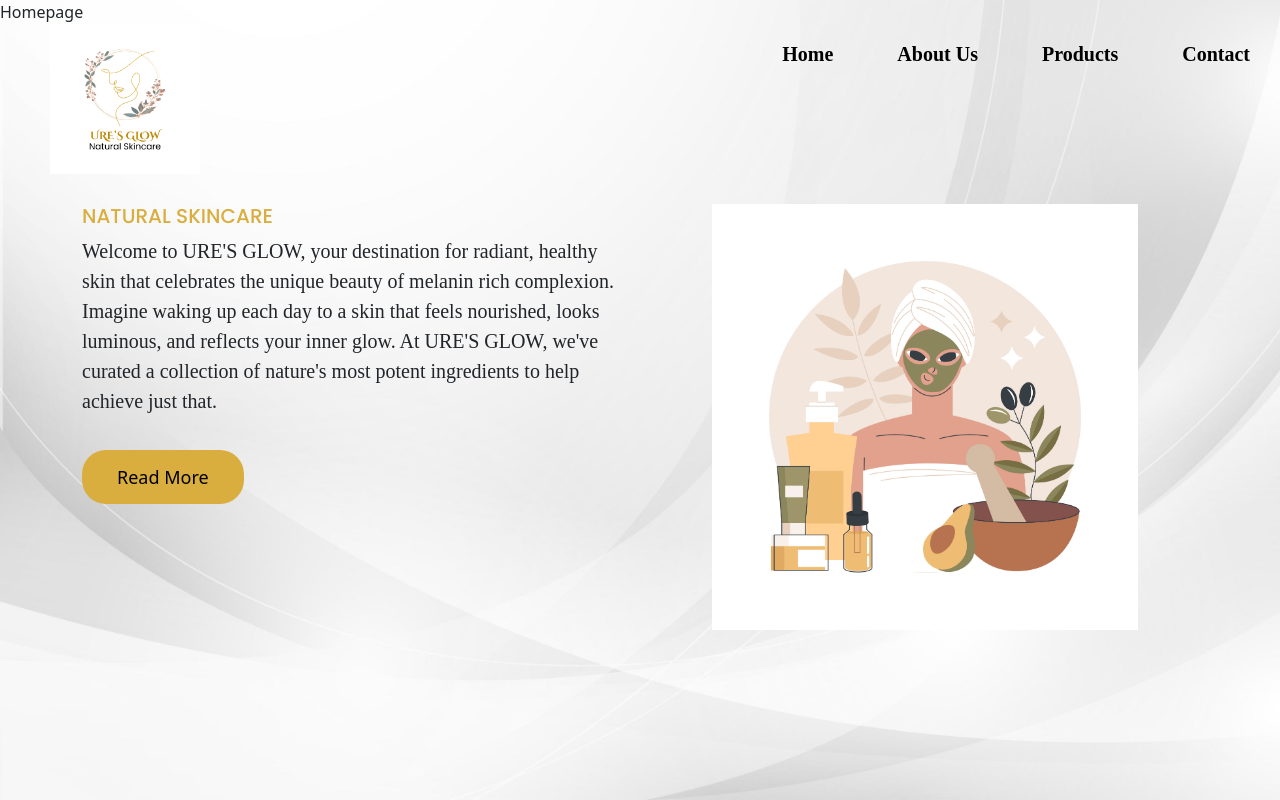
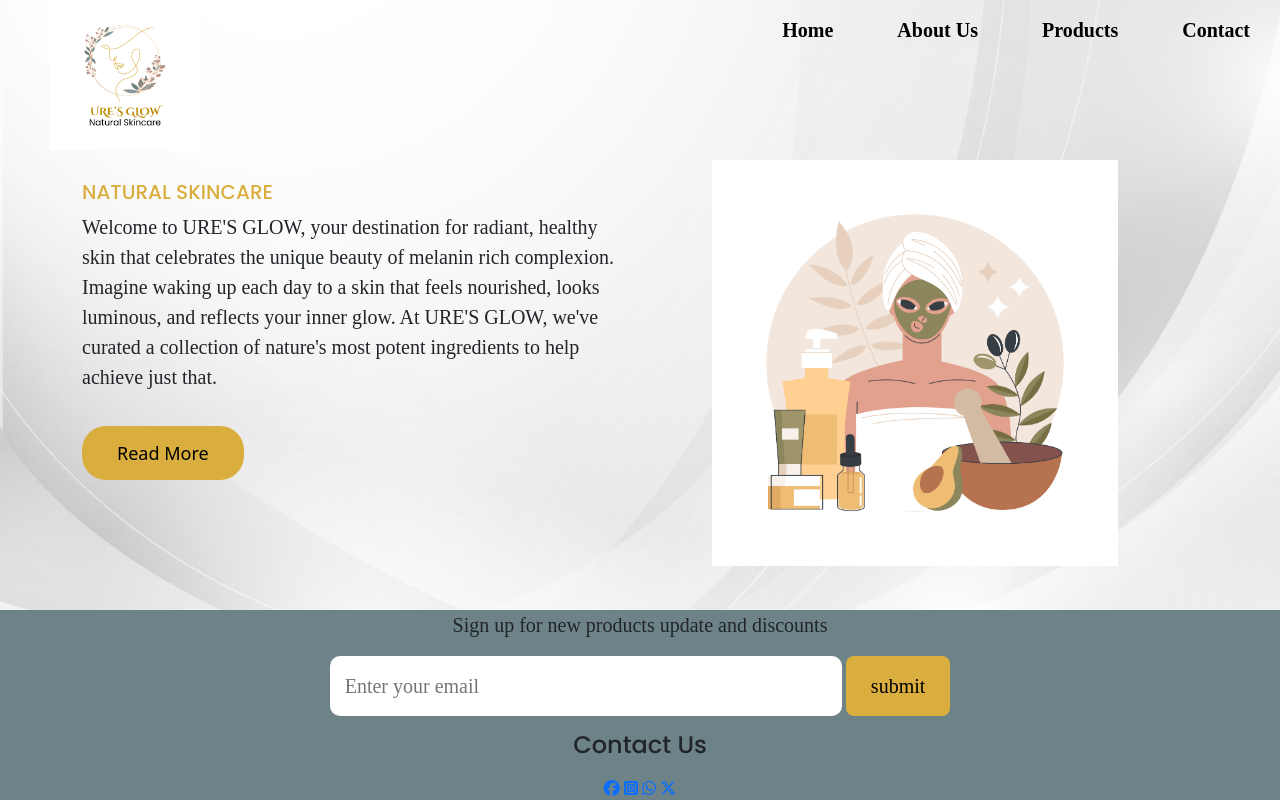
Before and after one commit to Ure8925/Responsive-Final-Project, a plain HTML site: page index.html in a window 1280 px wide. Drawn offline with nearby package versions, Linux system fonts and the light colour scheme; a web font is replaced by a local one.

Commit message:
Created the footer on the page of my website

```diff
--- a/index.html
+++ b/index.html
@@ -8,7 +8,6 @@
     <link rel="preconnect" href="https://fonts.googleapis.com">
 <link rel="preconnect" href="https://fonts.gstatic.com" crossorigin>
 <link href="https://fonts.googleapis.com/css2?family=Playfair+Display:ital,wght@0,400..900;1,400..900&family=Poppins:wght@500;700;900&display=swap" rel="stylesheet">
-<script src="https://kit.fontawesome.com/61fc8603b0.js" crossorigin="anonymous"></script
     <title>Homepage</title>
 </head>
 <body>
@@ -52,6 +51,24 @@
             <img src="images/natural.jpg" class="image1 rounded">
         </div>
 
+        <div class= "footer-container">
+        <footer class="footer-col">
+            <p>Sign up for new products update and discounts</p>
+        <form class="search-bar">
+            <input type="search" placeholder="Enter your email" required class="search-form" />
+            <input type="submit" value="submit" class="submit-input" />
+        </form>
+        <div class="social-links">
 
+            <h4 class="mb-3">Contact Us</h4>
+            <a href="https://www.facebook.com/uresglow?"><i class="fa-brands fa-facebook"></i></a>
+            <a href="#"><i class="fa-brands fa-square-instagram"></i></a>
+            <a href="#"><i class="fa-brands fa-whatsapp"></i></a>
+            <a href="#"><i class="fa-brands fa-x-twitter"></i></a>
+        </div>
+         </div>
+        </footer>
+         </div>
+        <script src="https://kit.fontawesome.com/61fc8603b0.js" crossorigin="anonymous"></script>
         </body>
         </html>
--- a/src/style.css
+++ b/src/style.css
@@ -10,6 +10,8 @@ body {
   background-repeat: no-repeat;
   background-size: cover;
   background-attachment: fixed;
+  margin-bottom: 100px;
+  min-height: 400px;
 }
 
 :root {
@@ -127,6 +129,8 @@ img.image1{
   max-width: 100%;
   max-height: 100%;
   padding: 0px 60px;
+  margin-top: -20px;
+  position: relative;
 }
 .hero{
   background: var(--primary-color);
@@ -158,17 +162,22 @@ img.image1{
 
 .footer-container{
   text-align: center;
+  padding: 50px 30px;
+
+
 }
 
+
+
  .footer-col{
-  position: relative;
+  position: fixed;
+  background:#6d8388;
   width: 100%;
-  background:#6d8388;
-  min-height: 40px;
-  padding: 20px 50px;
+  bottom: 0;
   left: 0;
-  bottom: 0 ;
- }
+}
+
+
 
  .search-form{
   width: 40%;
@@ -180,7 +189,7 @@ img.image1{
  }
 
  .search-bar{
-  margin: 20px;
+  margin: 15px 0;
  }
 
  .submit-input{
```
Also changed, not shown: about.html (+18 -0 lines).
